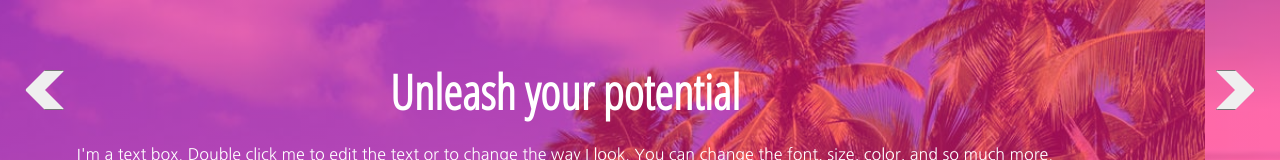
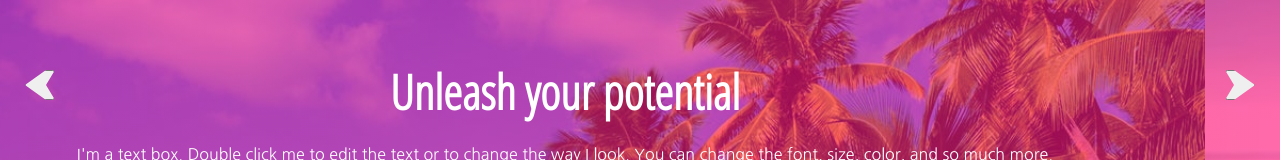
Before and after one commit to sudhanshu-aggarwal/Oslo, a plain HTML site: page index.html in a window 1280 px wide. Shown: the part 190-350 px from the top of the page. Drawn offline with nearby package versions, Linux system fonts and the light colour scheme.

Commit message:
Button css change

```diff
--- a/Web_Page.css
+++ b/Web_Page.css
@@ -103,18 +103,18 @@ header h1{
 	position: absolute;
 	top: 260px;
 	margin-left: 25px;
-	height: 40px;
-	width: 40px;
-	clip-path: polygon(50% 0%, 100% 0%, 50% 50%, 100% 100%, 50% 100%, 0% 50%);
+	height: 30px;
+	width: 30px;
+	clip-path: polygon(70% 0%, 100% 0%, 70% 50%, 100% 100%, 70% 100%, 0% 50%);
 }
 
 #next{
 	position: absolute;
 	top: 260px;
 	right: 25px;
-	height: 40px;
-	width: 40px;
-	clip-path: polygon(0% 0%, 50% 0%, 100% 50%, 50% 100%, 0% 100%, 50% 50%);
+	height: 30px;
+	width: 30px;
+	clip-path: polygon(0% 0%, 30% 0%, 100% 50%, 30% 100%, 0% 100%, 30% 50%);
 }
 
 /* #dot-container{
```
